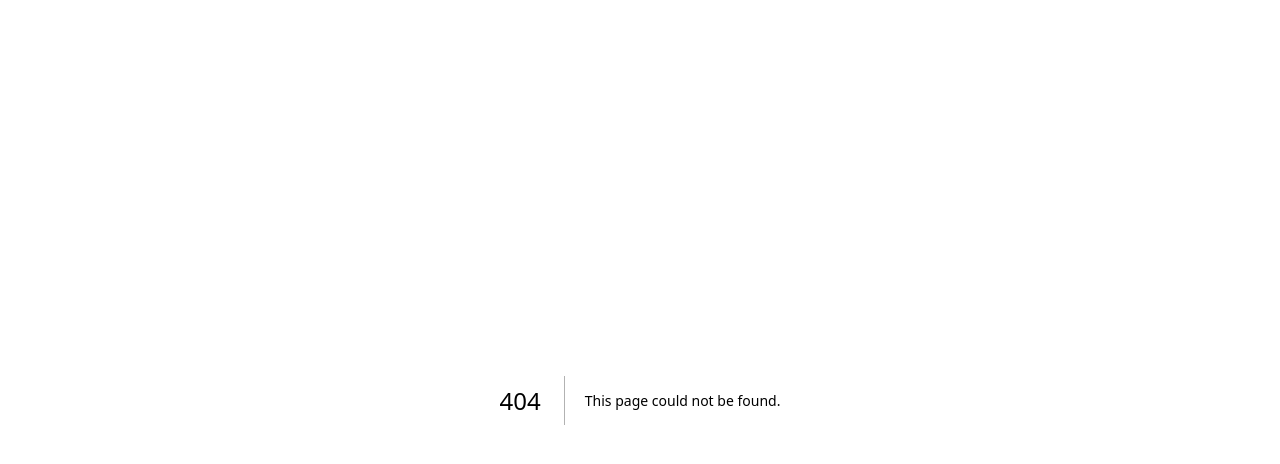
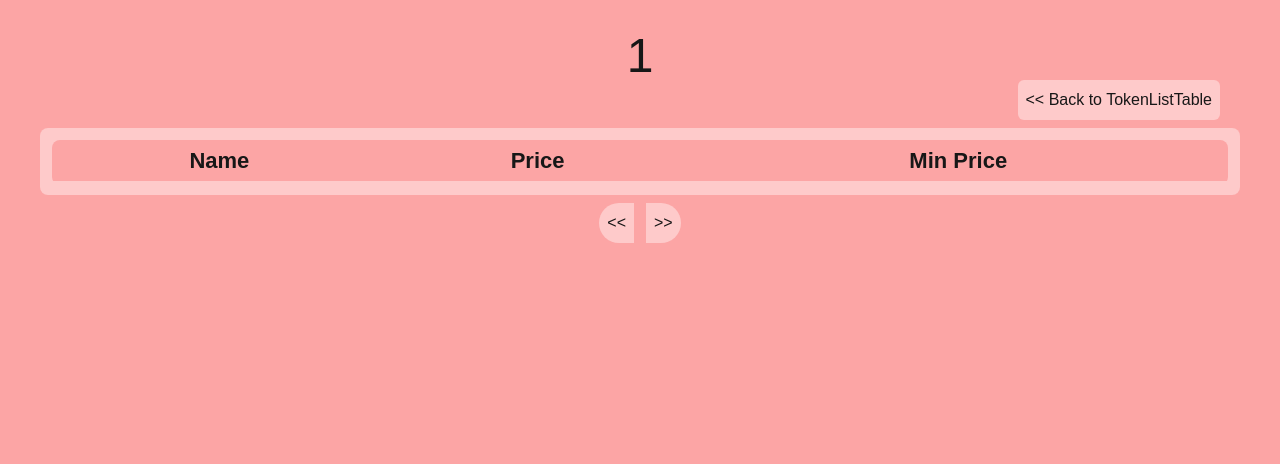
Before and after one commit to xxargonaut/trading-research, a Next.js app in the folder front/: page /details/1 in a window 1280 px wide. Before the commit this address had no page. Shown: the top 464 px of the page. Built offline with nearby package versions, Linux system fonts and the light colour scheme.

Commit message:
create detail page

```diff
--- /dev/null
+++ b/front/app/details/[id]/page.tsx
@@ -0,0 +1,67 @@
+'use client'
+
+import { useParams } from 'next/navigation';
+import { useRouter } from 'next/navigation';
+
+export default function DetailsPage() {
+    const { id } = useParams(); // Access route parameters
+    const router = useRouter();
+    return (
+        <div className='w-100% h-screen bg-red-300 px-10 py-8'>
+            <h1 className='w-full text-5xl text-center'>{id}</h1>
+            <div className='w-100% flex justify-end px-5'>
+                <button className='p-2 rounded-md bg-red-200' onClick={() => {router.push(`/`)}}>
+                    {`<< `}Back to TokenListTable
+                </button>
+            </div>
+            <div className='w-full mt-2 px-3 pt-3 pb-[10px] rounded-lg bg-red-200'>
+                <table className='w-full rounded-lg bg-red-300'>
+                    <thead className='border-b-4 border-red-200 text-[22px]'>
+                        <tr>
+                            <th className='py-1'>Name</th>
+                            <th>Price</th>
+                            <th>Min Price</th>
+                        </tr>
+                    </thead>
+                    <tbody className='text-center text-[18px]'>
+                        {/* {pageData.map((item) => (
+                            <tr
+                                key={item.name}
+                                className='border-b-2 border-red-200 cursor-pointer'
+                            >
+                                <td className='py-1'>{item.name}</td>
+                                <td>{item.MaxPrice}</td>
+                                <td>{item.MinPrice}</td>
+                            </tr>
+                        ))} */}
+                    </tbody>
+                </table>
+            </div>
+            <div className='flex flex-row justify-center gap-3 mt-2'>
+                <button
+                    // onClick={goToPreviousPage}
+                    className='p-2 rounded-s-full bg-red-200'
+                    // disabled={currentPage === 1}
+                >
+                    {`<<`}
+                </button>
+                {/* {Array.from({ length: totalPages }, (_, index) => (
+                    <button
+                        key={index}
+                        onClick={() => goToPage(index + 1)}
+                        className={`p-2 rounded-[3px] bg-red-200 ${currentPage === index + 1 ? 'bg-red-400' : ''}`}
+                    >
+                        {index + 1}
+                    </button>
+                ))} */}
+                <button
+                    // onClick={goToNextPage}
+                    className='p-2 rounded-e-full bg-red-200'
+                    // disabled={currentPage === totalPages}
+                >
+                    {`>>`}
+                </button>
+            </div>
+        </div>
+    );
+}
```
